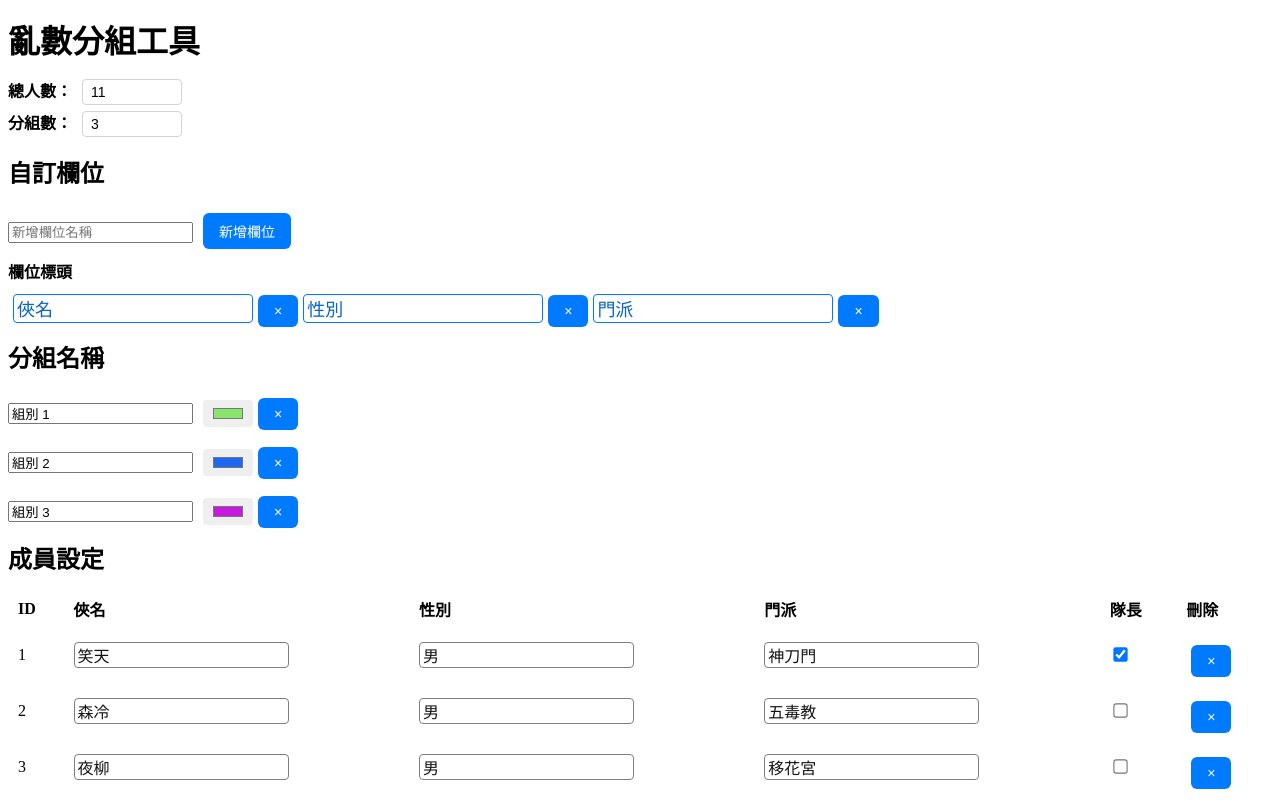
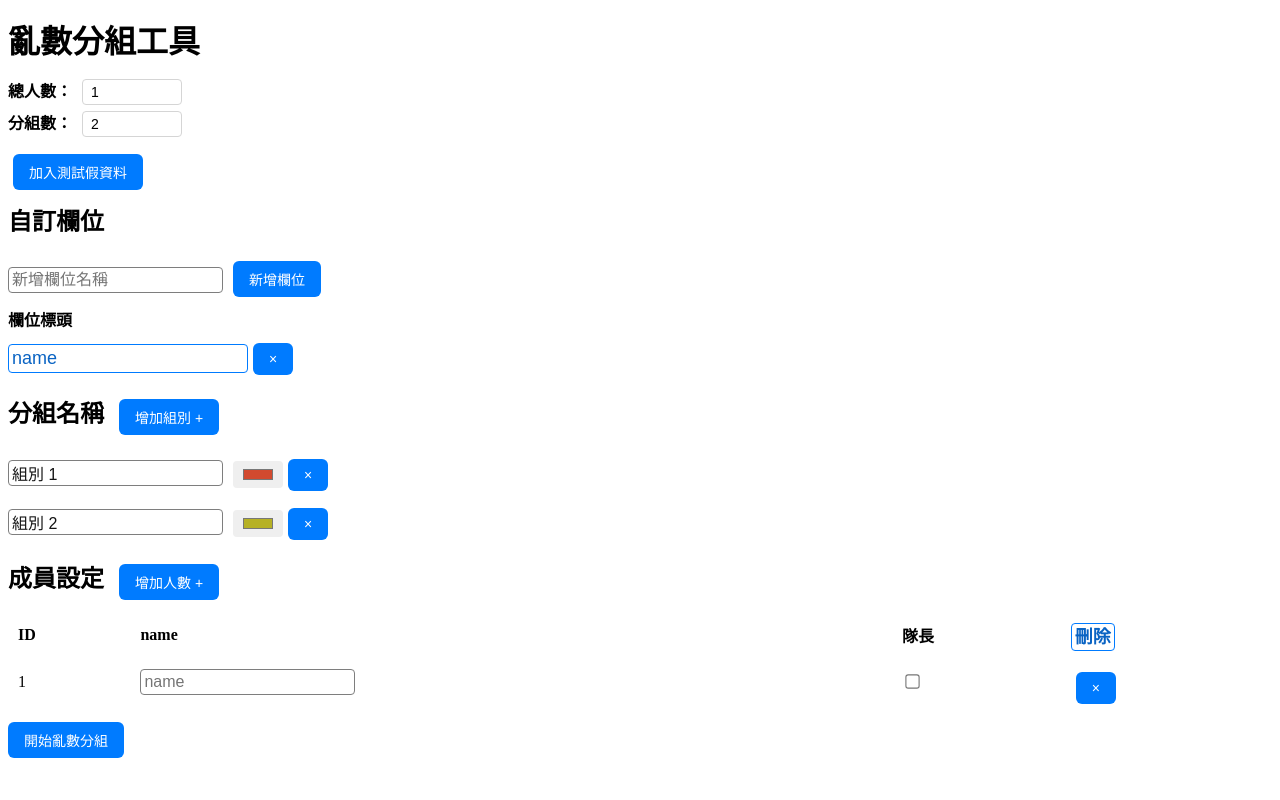
Before and after one commit to mytrylin/teamRandomTool, a Vue app: page / in a window 1280 px wide. Shown: the top 800 px of the page. Built offline with nearby package versions, Linux system fonts and the light colour scheme.

Commit message:
feat: 1.新增組別、成員 2.組別顏色亂數函數抽離 3.調整UI按鈕位置 4.調整欄位樣式 5.新增組別自動產生顏色

```diff
--- a/src/App.vue
+++ b/src/App.vue
@@ -19,9 +19,7 @@ const members = ref<Member[]>([])
 
 const MAX_FIELDS = 11
 const customFields = ref<{ keyIndex: number, keyName: string }[]>([
-  { keyIndex: 0, keyName: '俠名' },
-  { keyIndex: 1, keyName: '性別' },
-  { keyIndex: 2, keyName: '門派' },
+  { keyIndex: 0, keyName: 'name' },
 ])
 const newField = ref('')
 
@@ -88,7 +86,7 @@ const generateMembers = () => {
   }
 }
 
-const groupCount = ref(3)
+const groupCount = ref(2)
 const groupNames = ref<string[]>([])
 const groupColors = ref<string[]>([])
 const groups = ref<Group[]>([])
@@ -115,11 +113,37 @@ const toggleLeader = (id: number) => {
   }
 }
 
-const generateGroupMeta = () => {
+const initDefaultGroup = () => {
   groupNames.value = Array.from({ length: groupCount.value }, (_, i) => `組別 ${i + 1}`)
-  groupColors.value = Array.from({ length: groupCount.value }, () =>
-    '#' + Math.floor(Math.random() * 16777215).toString(16).padStart(6, '137')
-  )
+  groupColors.value = Array.from({ length: groupCount.value }, () => randomGroupColor())
+}
+
+
+const randomGroupColor = () => {
+  return '#' + Math.floor(Math.random() * 16777215).toString(16).padStart(6, '137')
+}
+
+const addMember = () => {
+  totalMembers.value += 1
+  generateMembers()
+}
+
+const addGroup = () => {
+  groupCount.value += 1
+  groupNames.value.push(`組別 ${groupNames.value.length + 1}`)
+  groupColors.value.push(randomGroupColor())
+  console.log('groupColors', groupColors.value)
+}
+
+const clean = () => {
+  if (!confirm("確定全部刪除")) {
+    return;
+  }
+  members.value = []
+  // members.value = [{ "id": 1, "isLeader": false }]
+  // customFields.value.forEach((item, index) => {
+  //   members.value[0][item] = ""
+  // })
 }
 
 const shuffle = <T>(array: T[]): T[] => {
@@ -197,18 +221,14 @@ const assignGroups = () => {
   }
 }
 
-const clean = () => {
-  members.value = [{  "id": 1, "isLeader": false }]
-  customFields.value.forEach((item, index) => {
-    members.value[0][item] = ""
-  })
-}
+const addTestData = () => {
+  customFields.value = [
+    { keyIndex: 0, keyName: '俠名' },
+    { keyIndex: 1, keyName: '性別' },
+    { keyIndex: 2, keyName: '門派' },
+  ]
 
-generateMembers()
-generateGroupMeta()
-
-watch(members, val => totalMembers.value = val.length)
-watch(groupNames, val => groupCount.value = val.length)
+  groupNames.value = ['先鋒組', '側翼組', '斬首組']
 
   members.value = [
     { "id": 1, "isLeader": true, "俠名": "笑天", "性別": "男", "門派": "神刀門" },
@@ -223,6 +243,13 @@ members.value = [
     { "id": 10, "isLeader": false, "俠名": "逆怨", "性別": "女", "門派": "萬血窟" },
     { "id": 11, "isLeader": false, "俠名": "雪飲 輕衣", "性別": "女", "門派": "雪衣樓" },
   ]
+}
+
+generateMembers()
+initDefaultGroup()
+
+watch(members, val => totalMembers.value = val.length)
+watch(groupNames, val => groupCount.value = val.length)
 
 </script>
 
@@ -239,20 +266,21 @@ members.value = [
       </div>
       <div>
         <label class="font-semibold">分組數：</label>
-        <input v-model.number="groupCount" type="number" min="1" class="border p-1 w-24" @change="generateGroupMeta" />
+        <input v-model.number="groupCount" type="number" min="1" class="border p-1 w-24" @change="initDefaultGroup" />
       </div>
+      <button class="ml-1" @click="addTestData">加入測試假資料</button>
     </div>
 
     <div class="space-y-2">
-      <h2 class="text-lg font-semibold">自訂欄位</h2>
+      <h2 class="h2-panel">自訂欄位</h2>
       <div class="flex space-x-2 items-center">
-        <input v-model="newField" placeholder="新增欄位名稱" class="border p-1" />
+        <input v-model="newField" placeholder="新增欄位名稱" class="generalInput" />
         <button @click="addField" class="bg-green-600 text-white px-2 py-1 ml-2 rounded">新增欄位</button>
       </div>
 
       <div class="flex flex-wrap gap-2 mt-2">
         <div class="tag-title">欄位標頭</div>
-        <span v-for="(field, index) in customFields" :key="index" class="inline-flex items-center bg-gray-200 px-2 py-1 ml-1 rounded">
+        <span v-for="(field, index) in customFields" :key="index" class="inline-flex items-center bg-gray-200 px-2 py-1 rounded">
           <input class="tag" v-model="customFields[index].keyName" />
           <button @click="removeField(field.keyName)" class="ml-1 text-red-500">&times;</button>
         </span>
@@ -260,30 +288,38 @@ members.value = [
     </div>
 
     <div class="space-y-2">
-      <h2 class="text-lg font-semibold">分組名稱</h2>
+      <h2 class="h2-panel">
+        分組名稱
+        <button class="ml-3" @click="addGroup">增加組別 +</button>
+      </h2>
       <div v-for="(name, index) in groupNames" :key="index" class="flex items-center space-x-2 mb-1">
-        <input v-model="groupNames[index]" placeholder="分組名稱" class="border p-1 w-40" />
+        <input v-model="groupNames[index]" placeholder="分組名稱" class="generalInput" />
         <input v-model="groupColors[index]" type="color" class="w-10 h-10" />
         <button @click="removeGroup(index)" class="ml-1 text-red-500">&times;</button>
       </div>
     </div>
 
     <div>
-      <h2 class="text-lg font-semibold">成員設定</h2>
+      <h2 class="h2-panel">
+        成員設定
+        <button class="ml-3" @click="addMember">增加人數 +</button>
+      </h2>
       <table class="w-full border text-sm">
         <thead>
           <tr>
             <th>ID</th>
             <th v-for="(item, index) in customFields" :key="index">{{ item.keyName }}</th>
             <th>隊長</th>
-            <th>刪除</th>
+            <th>
+              <span class="tag current-pointer" @click="clean">刪除</span>
+            </th>
           </tr>
         </thead>
         <tbody>
           <tr v-for="member in members" :key="member.id">
             <td>{{ member.id }}</td>
             <td v-for="(item, index) in customFields" :key="index">
-              <input class="memberInput"
+              <input class="generalInput"
                v-model="member[item.keyName]" :placeholder="item.keyName" />
             </td>
             <td>
@@ -299,10 +335,9 @@ members.value = [
     </div>
 
     <div>
-      <button class="bg-blue-500 text-white px-4 py-2 rounded hover:bg-blue-600" @click="assignGroups">
+      <button class="" @click="assignGroups">
         開始亂數分組
       </button>
-      <button class="ml-1 bg-blue-500 text-white px-4 py-2 rounded hover:bg-blue-600" @click="clean">消除成員資料</button>
     </div>
 
     <div class="grid md:grid-cols-2 lg:grid-cols-3 gap-4 mt-6">
@@ -469,20 +504,30 @@ tr:hover {
 .ml-2 {
   margin-left: 10px;
 }
+.ml-3 {
+  margin-left: 15px;
+}
 .mb-1 {
   margin-bottom: 5px;
 }
 .mb-2 {
   margin-bottom: 10px;
 }
-.mb-3 {
-  margin-bottom: 25px;
-}
 .mt-2 {
   margin-top: 10px;
 }
+
+.current-pointer {
+  cursor: pointer;
+}
+
 .text-m {
   font-size: 16px;
+}
+
+.h2-panel {
+  display: flex;
+  align-items: center;
 }
 
 .tag-title {
@@ -496,7 +541,7 @@ tr:hover {
   color: #0963c3;
   font-size: 18px;
 }
-.memberInput {
+.generalInput {
   border: 1px solid #7e7e7e;
   border-radius: 4px;
   padding: 3px;
```
Lines whose indentation alone changed are shown as unchanged.
